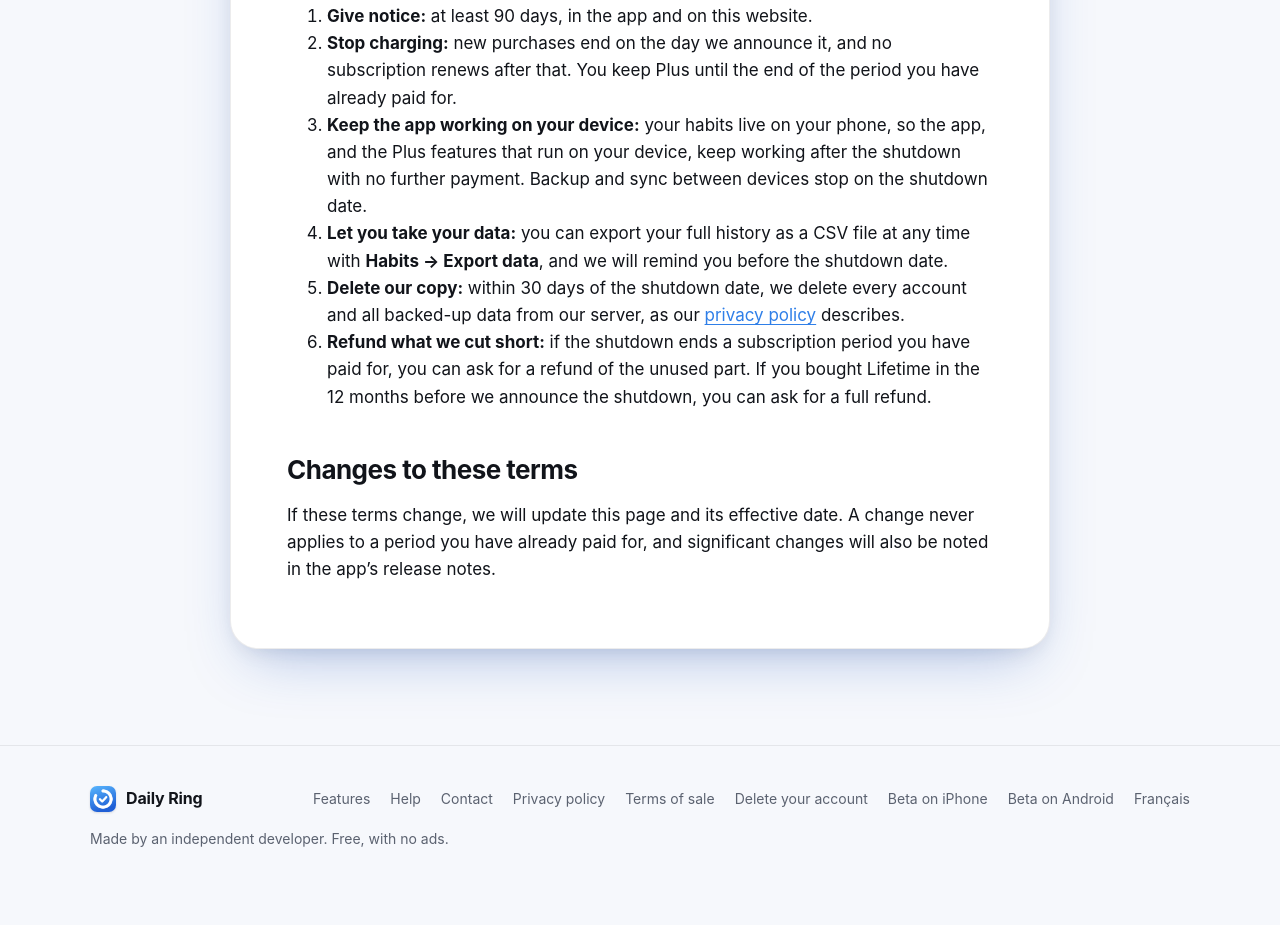
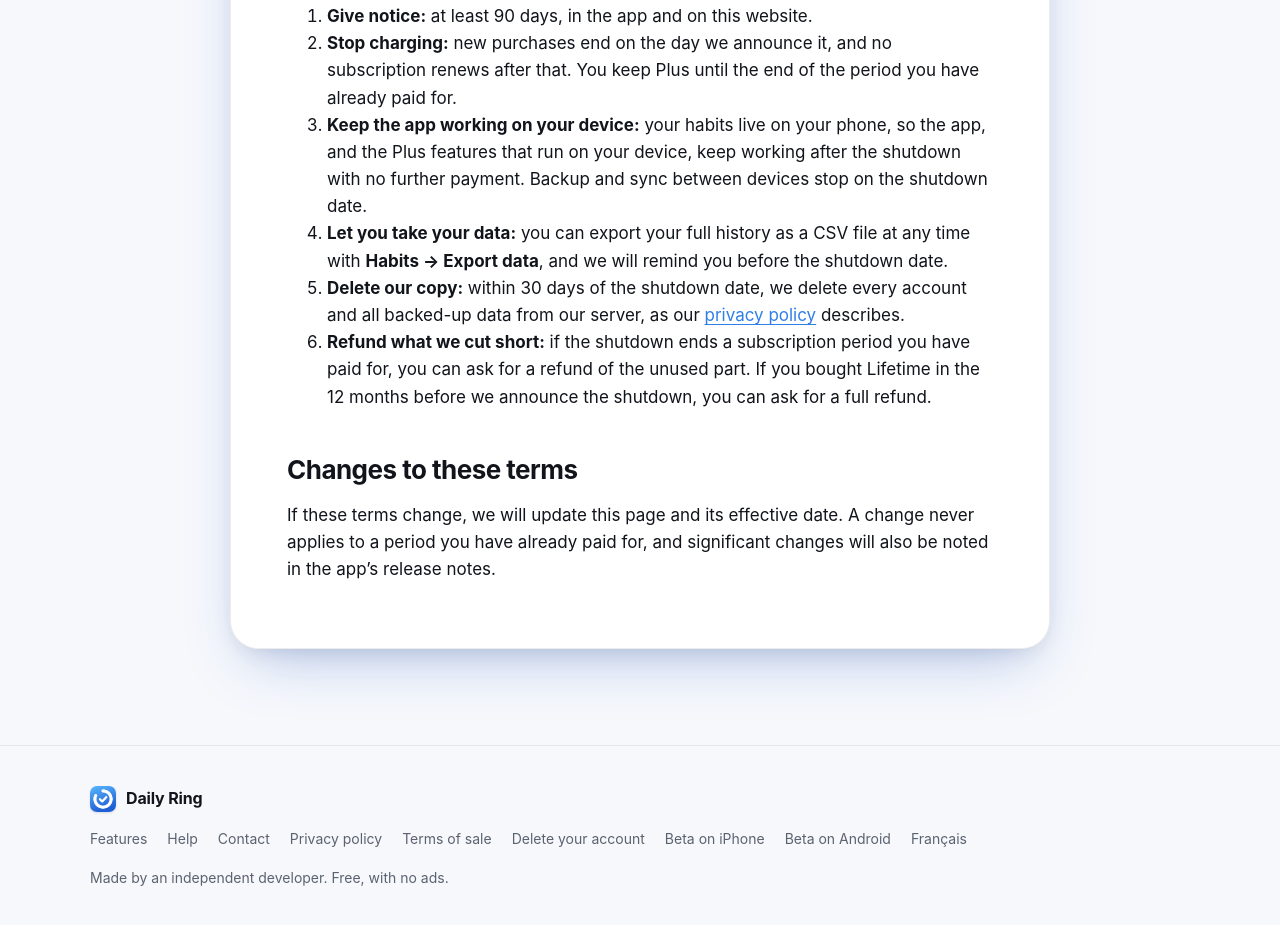
Before and after one commit to ejadayel/web, a plain HTML site: page terms.html in a window 1280 px wide. Shown: the part 3285-4210 px from the top of the page. Before the commit the page ends 4184 px from the top, so only its background shows below. Drawn offline with Linux system fonts and the light colour scheme.

Commit message:
fix: left-align the footer links on their own line
- Ten links no longer fit beside the brand, so they wrapped
- Pushed right by margin-left: auto, they sat out of line with the rest
- Now a full-width row, aligned with the brand and the copy line

Co-Authored-By: Claude Opus 5.5 <noreply@anthropic.com>

```diff
--- a/styles.css
+++ b/styles.css
@@ -2982,11 +2982,13 @@ footer.site .brand img {
   border-radius: 7px;
 }
 
+/* Its own line, left-aligned with the brand and the copy: ten links no longer
+   fit beside the brand, and pushed right they wrapped out of line. */
 footer.site nav {
   display: flex;
+  flex-basis: 100%;
   flex-wrap: wrap;
-  gap: 20px;
-  margin-left: auto;
+  gap: 10px 20px;
 }
 
 footer.site nav a {
```
